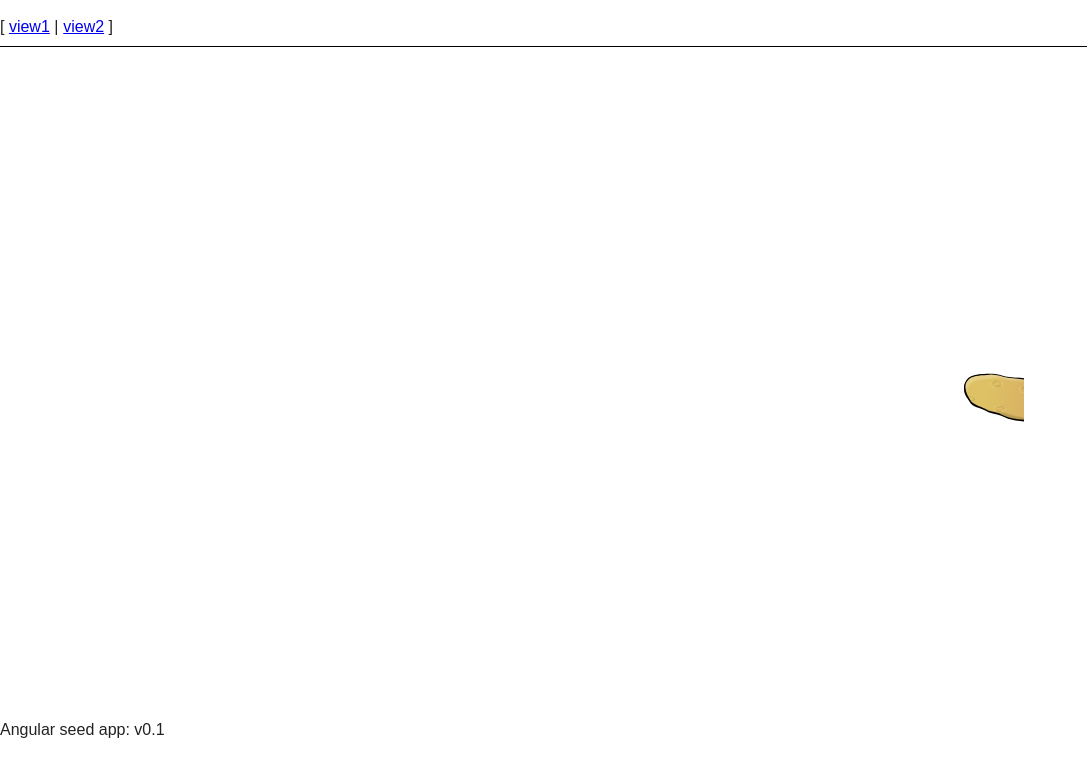
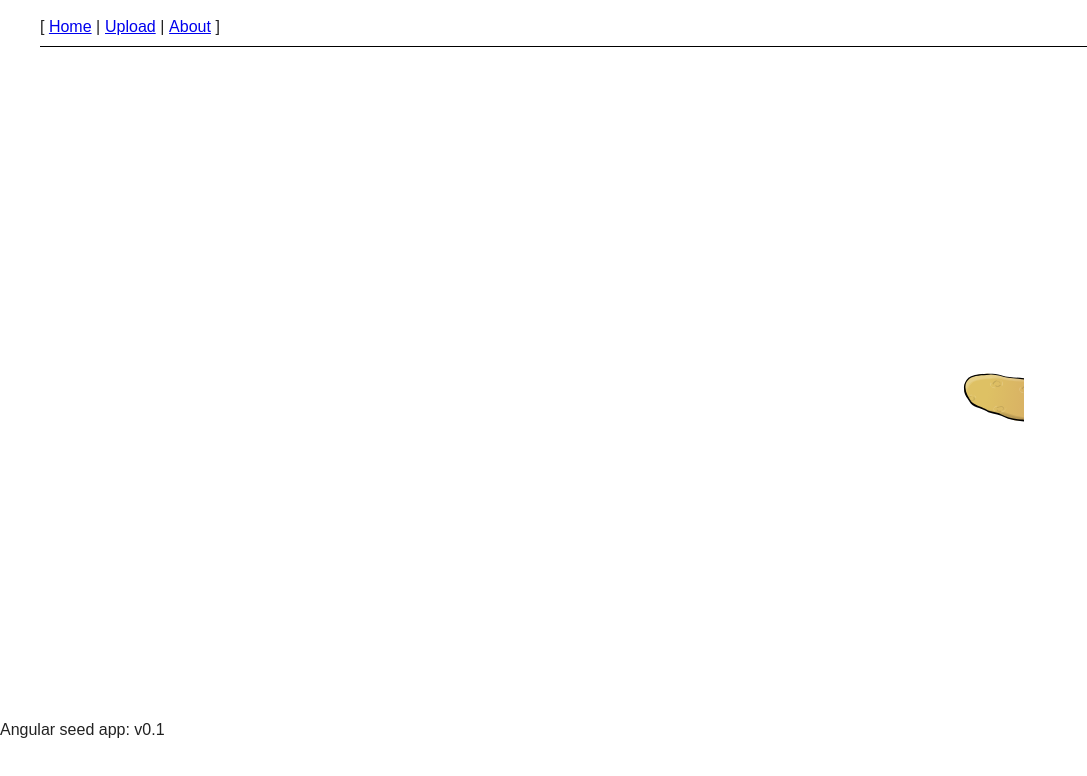
Before and after one commit to JABASAB1/Pong-Ta-Toes, a website: page Bonus/angularSeedApp/app/index.html in a window 1280 px wide. Shown: the whole page, without its empty margins (0-1087 px from the left). Drawn offline with Linux system fonts and the light colour scheme.

Commit message:
added Nelly changes

```diff
--- a/Bonus/angularSeedApp/app/index.html
+++ b/Bonus/angularSeedApp/app/index.html
@@ -6,7 +6,7 @@
 <head>
   <meta charset="utf-8">
   <meta http-equiv="X-UA-Compatible" content="IE=edge">
-  <title>My AngularJS App</title>
+  <title>Pong-Ta-Toes</title>
   <meta name="description" content="">
   <meta name="viewport" content="width=device-width, initial-scale=1">
   <link rel="stylesheet" href="bower_components/html5-boilerplate/dist/css/normalize.css">
@@ -15,10 +15,16 @@
   <script src="bower_components/html5-boilerplate/dist/js/vendor/modernizr-2.8.3.min.js"></script>
 </head>
 <body>
+
+<nav>
+	<menu>
   <ul class="menu">
-    <li><a href="#/view1">view1</a></li>
-    <li><a href="#/view2">view2</a></li>
+    <li><a href="#/view1">Home</a></li>
+    <li><a href="#/view2">Upload</a></li>
+    <li><a href="#/view3">About</a></li>
   </ul>
+	</menu>
+</nav>
 
   <!--[if lt IE 7]>
       <p class="browsehappy">You are using an <strong>outdated</strong> browser. Please <a href="http://browsehappy.com/">upgrade your browser</a> to improve your experience.</p>
```
Also changed, not shown: Bonus/angularSeedApp/app/home/home.html (added, +5 -0 lines), Bonus/angularSeedApp/app/home/home.js (added, +16 -0 lines).
